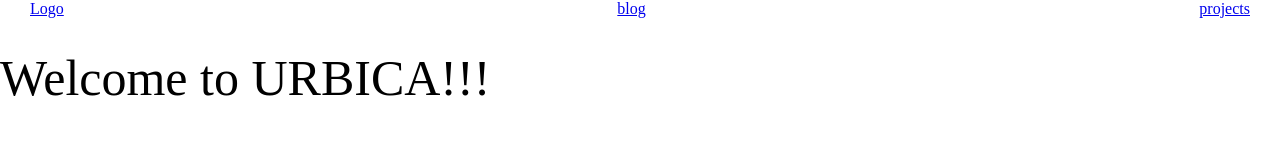
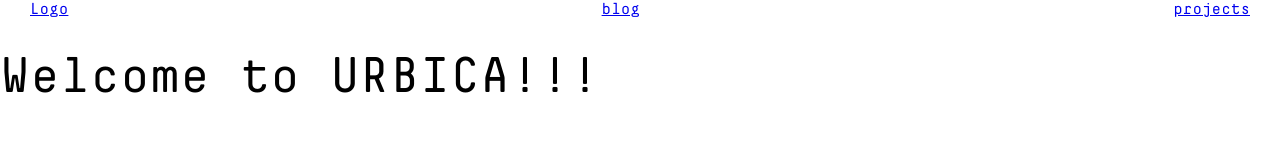
Before and after one commit to urbica/urbica.io, a Gatsby site: page / in a window 1280 px wide. Built offline with nearby package versions, Linux system fonts and the light colour scheme; Gatsby itself is replaced by a stand-in of ours.

Commit message:
add global styles, add fonts

```diff
--- a/package.json
+++ b/package.json
@@ -12,13 +12,13 @@
   "dependencies": {
     "babel-plugin-styled-components": "1.8.0",
     "gatsby": "2.0.50",
-    "gatsby-plugin-react-helmet": "^3.0.2",
+    "gatsby-plugin-react-helmet": "3.0.2",
     "gatsby-plugin-styled-components": "3.0.2",
-    "normalize.css": "^8.0.1",
+    "normalize.css": "8.0.1",
     "prop-types": "15.6.2",
     "react": "16.6.3",
     "react-dom": "16.6.3",
-    "react-helmet": "^5.2.0",
+    "react-helmet": "5.2.0",
     "styled-components": "4.1.1"
   },
   "devDependencies": {
--- /dev/null
+++ b/src/components/Layout/globalStyles.js
@@ -0,0 +1,19 @@
+import { createGlobalStyle } from 'styled-components';
+import DecimaMonoProOtf from '../../assets/fonts/DecimaMonoPro.otf';
+import DecimaMonoProWoff from '../../assets/fonts/DecimaMonoPro.woff';
+import DecimaMonoProWoff2 from '../../assets/fonts/DecimaMonoPro.woff2';
+
+export default createGlobalStyle`
+  @font-face {
+    font-family: 'DecimaMonoPro';
+    font-style: normal;
+    font-weight: normal;
+    src: url(${DecimaMonoProOtf}) format('opentype'),
+    url(${DecimaMonoProWoff}) format('woff'),
+    url(${DecimaMonoProWoff2}) format('woff2');
+  }
+
+  html {
+    font-family: 'DecimaMonoPro', monospace;
+  }
+`;
--- a/src/components/Layout/index.js
+++ b/src/components/Layout/index.js
@@ -5,9 +5,11 @@ import 'normalize.css';
 
 import Header from '../Header';
 import Container from './Container';
+import GlobalStyles from './globalStyles';
 
 const Layout = ({ title, children }) => (
   <Container>
+    <GlobalStyles />
     <Helmet>
       <title>{title}</title>
     </Helmet>
```
Also changed, not shown: src/assets/fonts/DecimaMonoPro.otf (added), src/assets/fonts/DecimaMonoPro.ttf (added), src/assets/fonts/DecimaMonoPro.woff (added), src/assets/fonts/DecimaMonoPro.woff2 (added), src/components/Header/Container.js (line endings or trailing spaces).
